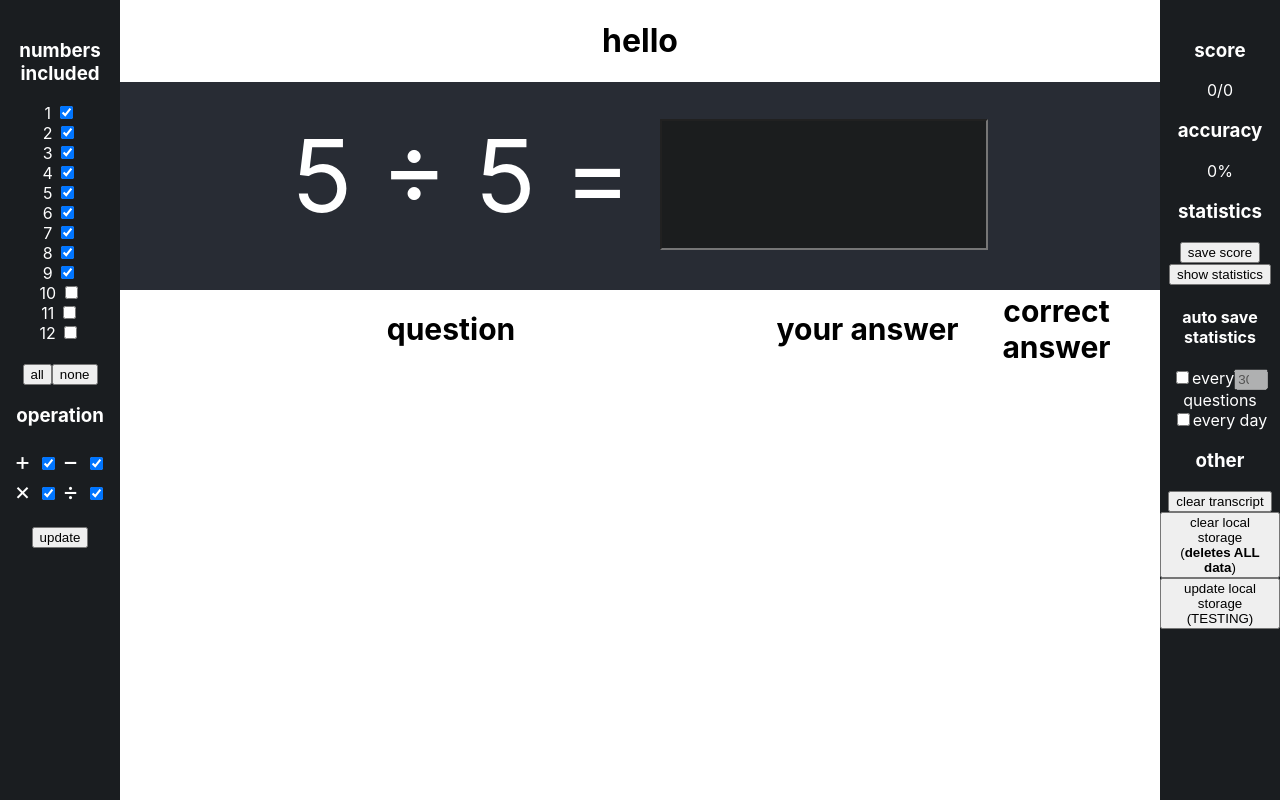
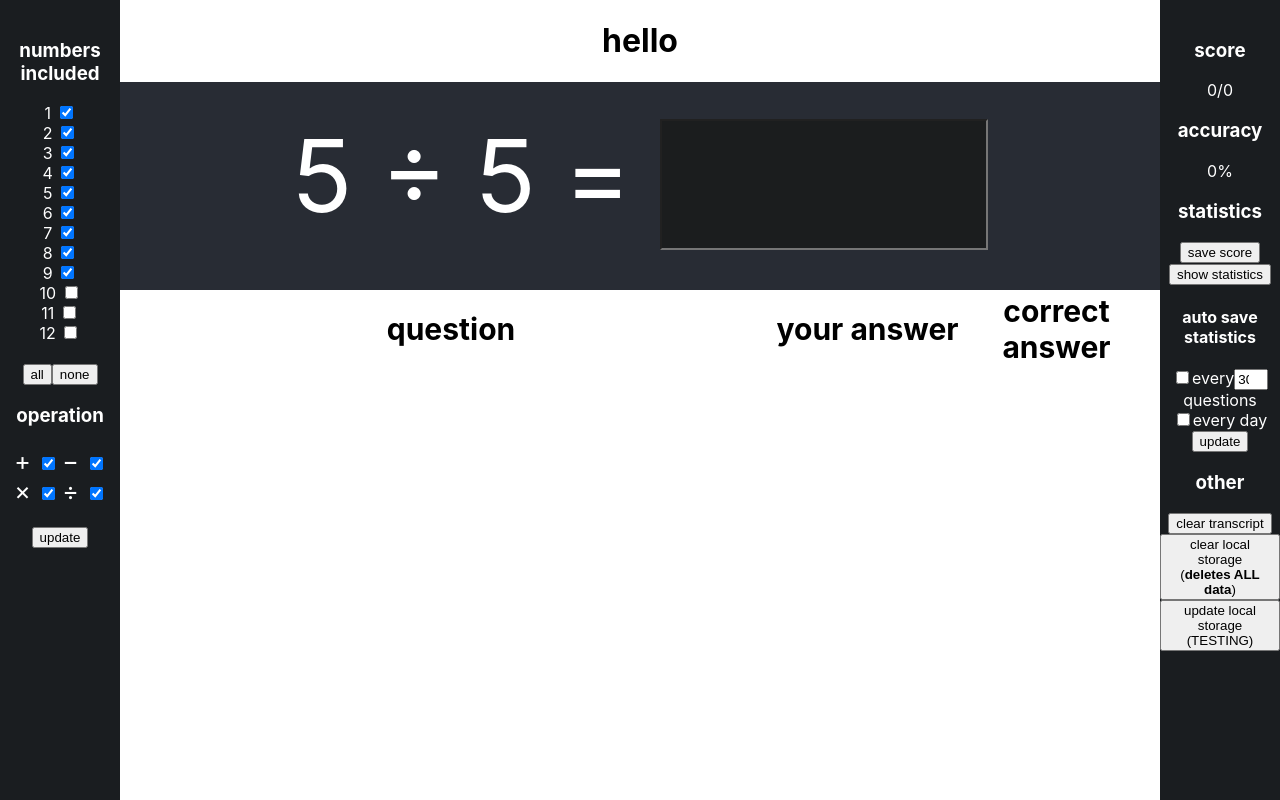
Before and after one commit to TheSavageTeddy/math-practice-site, a React (Create React App) app: page / in a window 1280 px wide. Built offline with nearby package versions, Linux system fonts and the light colour scheme.

Commit message:
fixed not saving dointervalsaving bc react's input listener broken and therefore not updating

```diff
--- a/src/App.js
+++ b/src/App.js
@@ -322,6 +322,15 @@ const App = () => {
     }
   }
 
+  function updateSavingSettings(){
+    console.log("updating saving settings...")
+    console.log('document.getElementById("interval-saving-amount-input").value', document.getElementById("interval-saving-amount-input").value)
+    console.log('document.getElementById("do-interval-saving-checkbox").value', document.getElementById("do-interval-saving-checkbox").checked)
+
+    setIntervalSavingAmount(document.getElementById("interval-saving-amount-input").value)
+    setDoIntervalSaving(document.getElementById("do-interval-saving-checkbox").checked)
+  }
+
 
   //COMPONENTS
   const NumberLabel = (props) => { //ES6 function thing, not using class as i need to parse variables
@@ -472,17 +481,7 @@ const App = () => {
   }, [statsDisplay])
 
   useEffect(()=>{
-    let config = JSON.parse(localStorage.getItem('config'))
-    if (config.saving && intervalSavingAmount){
-      config['saving']['interval'] = intervalSavingAmount
-      localStorage.setItem('config', JSON.stringify(config))
-    }
-  }, [intervalSavingAmount])
-
-  useEffect(()=>{
     //check if it should save (for question interval saving)
-    console.log("QUESTIONS ASNWERED", questionsAnswered)
-    console.log("INTERVAL SAV AMOUNT", intervalSavingAmount)
     if (
       (questionsAnswered === Number(intervalSavingAmount) ||
         (questionsAnswered > Number(intervalSavingAmount) &&
@@ -493,6 +492,23 @@ const App = () => {
       saveScore(); setCorrects(0); setQuestionsAnswered(0)
     }
   }, [questionsAnswered])
+
+  useEffect(()=>{
+    let config = JSON.parse(localStorage.getItem('config'))
+    console.log("dointervalsaving", doIntervalSaving)
+    if (config.saving && (doIntervalSaving !== 0)){
+      config['saving']['doIntervalSaving'] = doIntervalSaving
+      localStorage.setItem('config', JSON.stringify(config))
+    }
+  }, [doIntervalSaving])
+
+  useEffect(()=>{
+    let config = JSON.parse(localStorage.getItem('config'))
+    if (config.saving && intervalSavingAmount){
+      config['saving']['interval'] = intervalSavingAmount
+      localStorage.setItem('config', JSON.stringify(config))
+    }
+  }, [intervalSavingAmount])
 
 
 
@@ -537,17 +553,13 @@ const App = () => {
         <button onClick={()=>{toggleTranscript()}}>{statsText}</button>
         <h4>auto save statistics</h4>
         <span>
-          <input type="checkbox" defaultChecked={doIntervalSaving} onChange={(e)=>{
-            console.log("dointervalsaving", doIntervalSaving, !doIntervalSaving)
-            setDoIntervalSaving(!doIntervalSaving)
-          }}/>every
-          <input disabled={!doIntervalSaving} id="interval-saving-amount-input" type="number" min={1} style={{width:"2vw"}} onChange={(e)=>{
-            setIntervalSavingAmount(e.target.value)
-          }} />
+          <input id="do-interval-saving-checkbox" type="checkbox" defaultChecked={doIntervalSaving} />every
+          <input id="interval-saving-amount-input" type="number" min={1} style={{width:"2vw"}} />
           questions
         </span>
         <br></br>
         <span><input type="checkbox" />every day</span>
+        <button onClick={()=>{updateSavingSettings()}}>update</button>
         <h3>other</h3>
         <button onClick={()=>{clearTranscript()}}>clear transcript</button>
         <button onClick={()=>{clearLocalStorage()}}>clear local storage <br></br>(<b>deletes ALL data</b>)</button>
```
